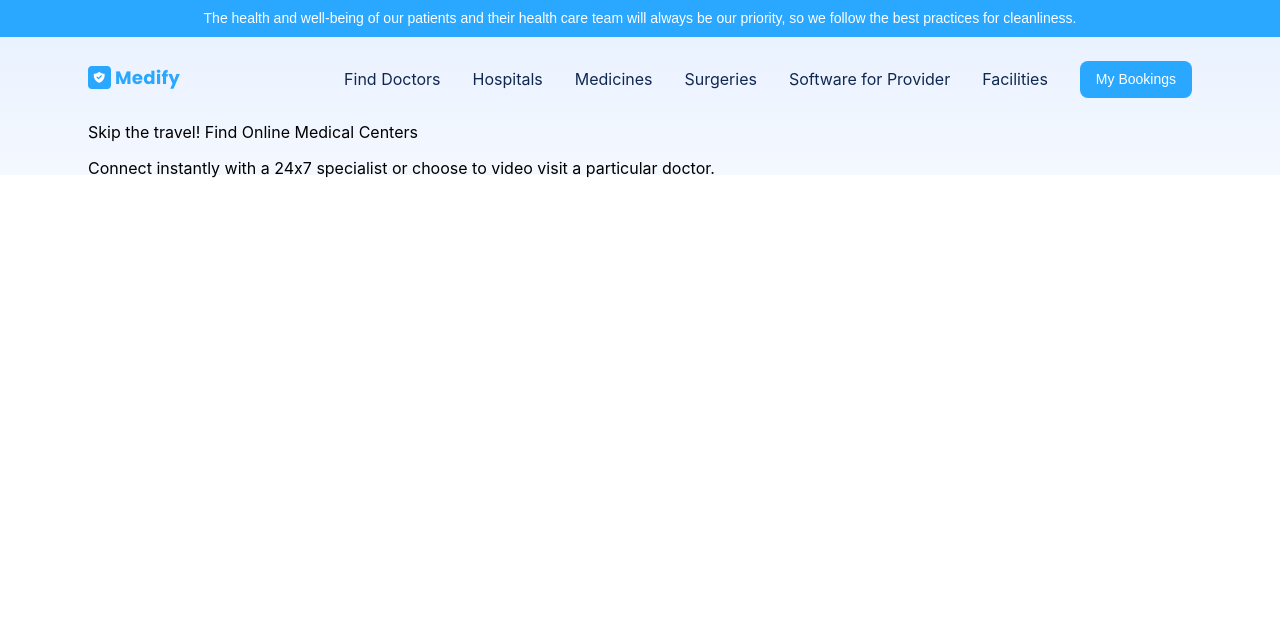
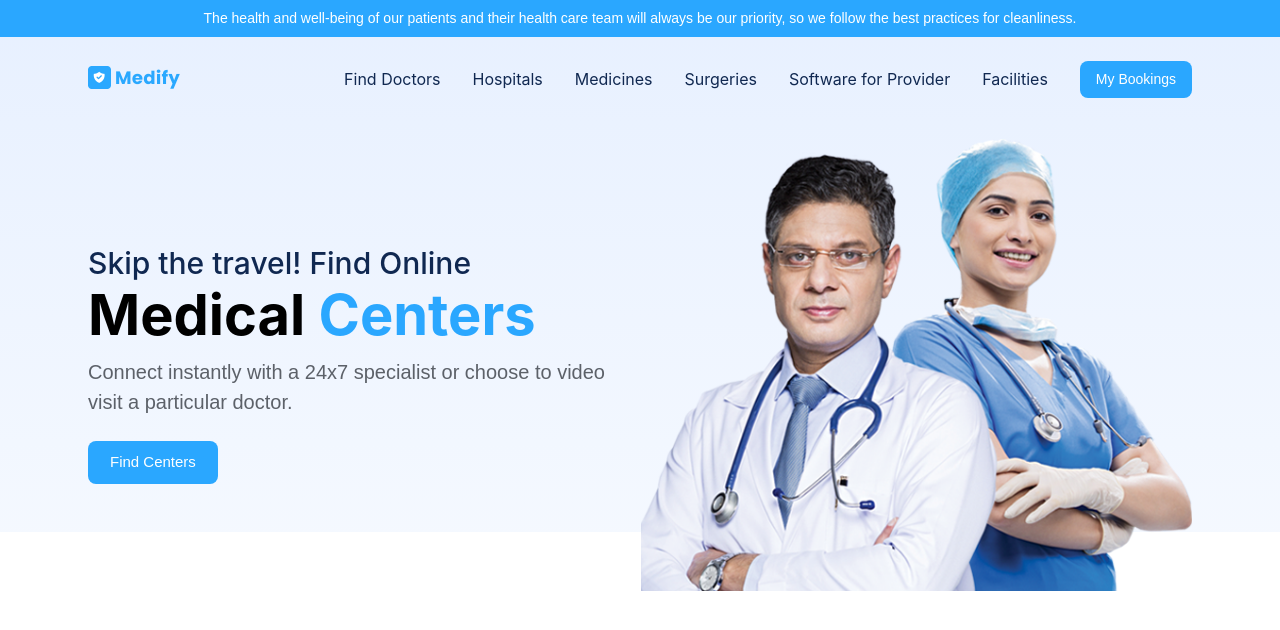
Before and after one commit to reddActim/xmedify_qasimKhan, a React (Create React App) app: page / in a window 1280 px wide. Shown: the top 630 px of the page. Built offline with nearby package versions, Linux system fonts and the light colour scheme.

Commit message:
added hero section

```diff
--- a/src/components/Hero/Hero.js
+++ b/src/components/Hero/Hero.js
@@ -1,14 +1,28 @@
-import {Box, Stack} from "@mui/material";
+import {Box, Stack, Typography, Button} from "@mui/material";
+import {Link} from "react-router-dom";
+import img from "../../assets/heroImg.png"
 
 export default function Hero(){
     return (
         <>
-        <Stack>
-            <boX>
-                Skip the travel! Find Online
-Medical Centers
-<p>Connect instantly with a 24x7 specialist or choose to video visit a particular doctor.</p>
-            </boX>
+        <Stack direction={{ xs : 'column', md : "row"}} pt={2} alignItems="center">
+            <Box>
+                        <Typography variant='h3' component='h1' >Skip the travel! Find Online</Typography>
+                        <Typography variant='h1' component='h1' mb={1}>Medical <span style={{ color: '#2AA7FF' }}>Centers</span></Typography>
+                        <Typography color="#5C6169" fontSize={{ md: 20 }} mb={3}>
+                            Connect instantly with a 24x7 specialist or choose to video visit a particular doctor.
+                        </Typography>
+                        <Link to='/search'>
+                            <Button variant='contained' size="large" disableElevation>
+                                Find Centers
+                            </Button>
+                        </Link>
+            </Box>
+                                <Box
+                        component={'img'}
+                        src={img}
+                        width={{ xs: 1, md: "50%" }}
+                    />
         </Stack>
         </>
     )
```
Also changed, not shown: src/assets/heroImg.png (added).
